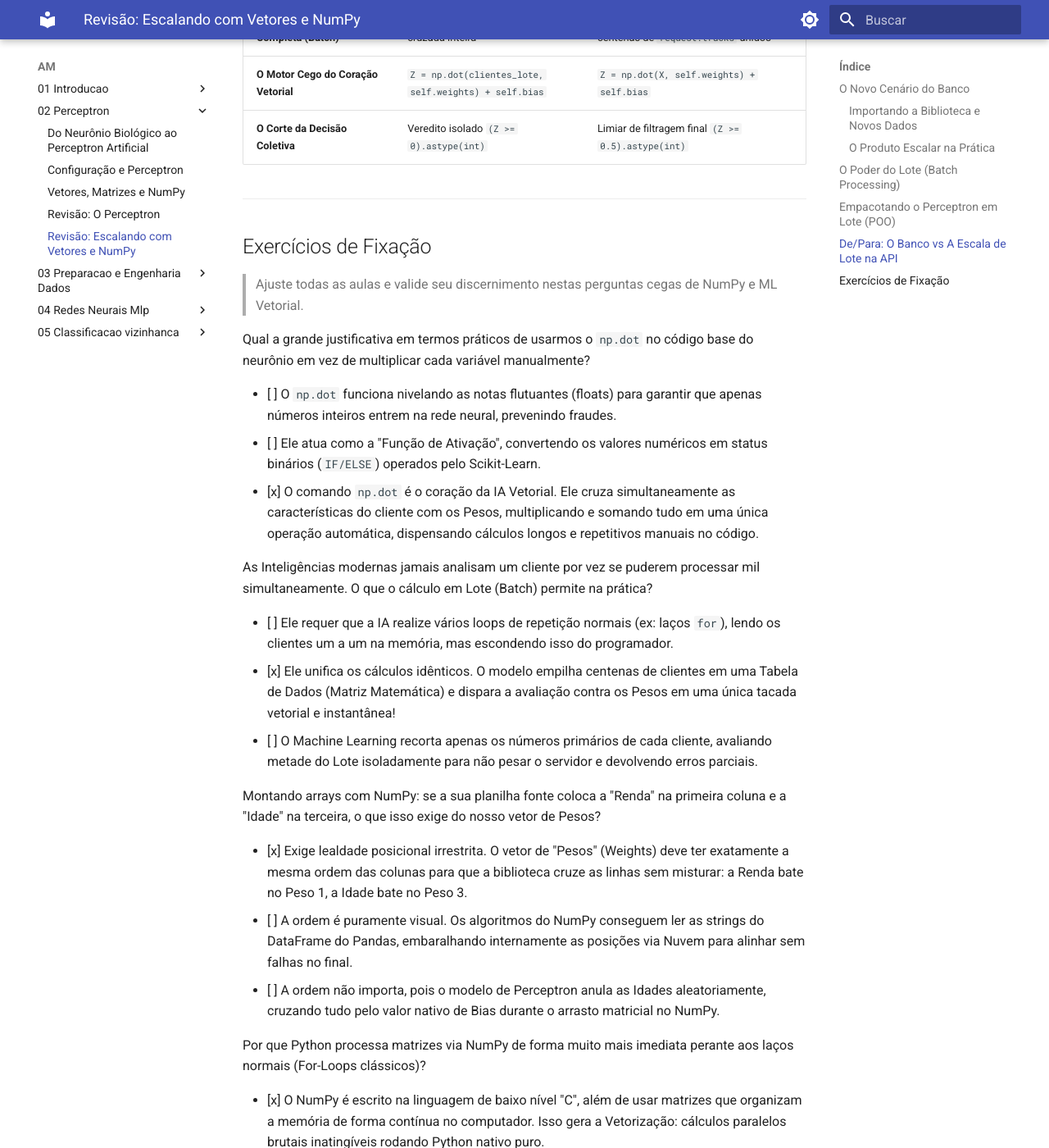
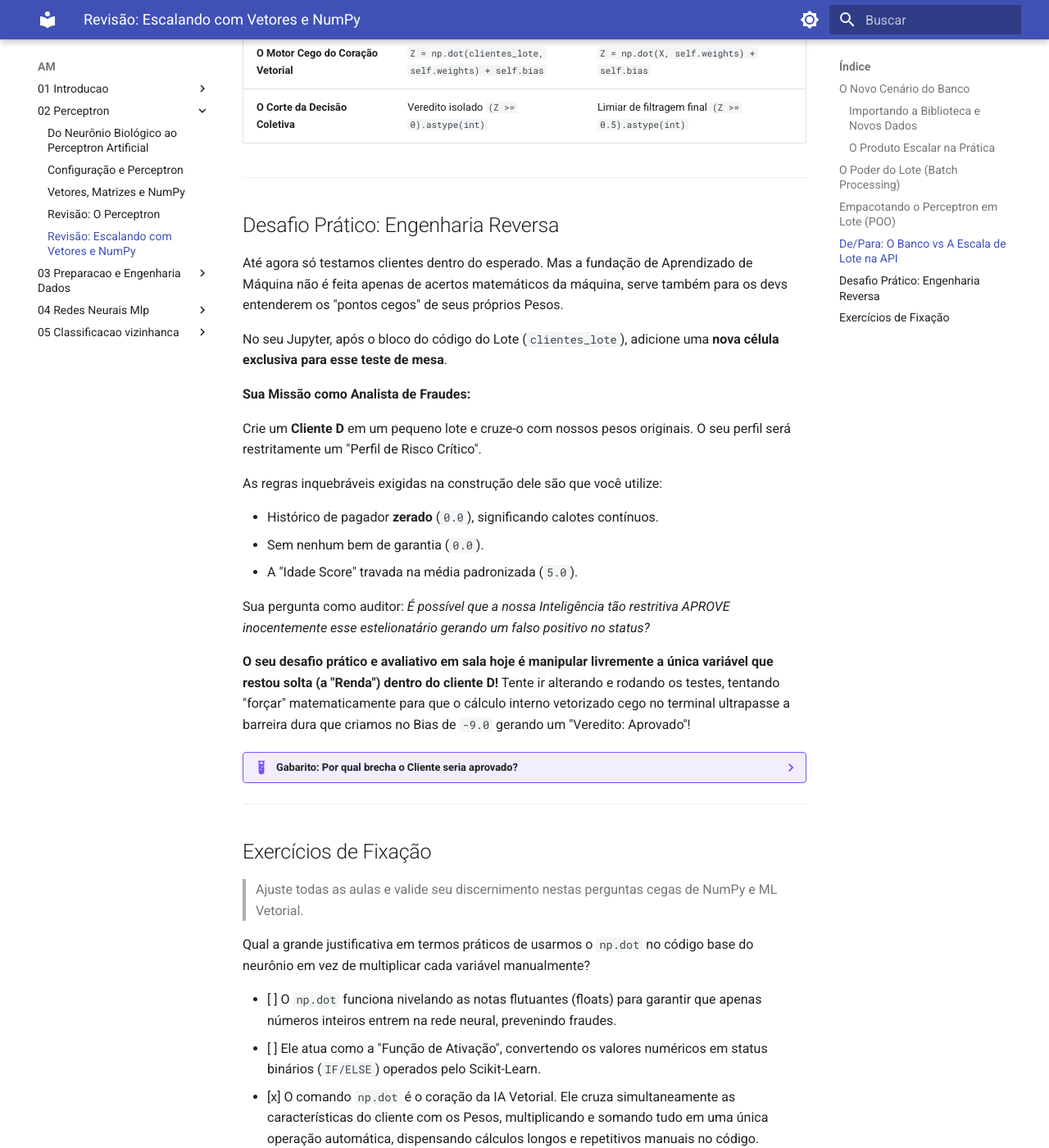
Before and after one commit to i-davies/Conteudo-Fatec-2026-1, an MkDocs documentation site: the page built from docs/AM/02_Perceptron/05_Revisao_NumPy.md, in a window 1280 px wide and 1400 px high, scrolled down 3703 px. Shown: the whole window at 82% size. Built offline with MkDocs 1.6.1 and Material for MkDocs 9.7.7, drawn with Linux system fonts in a browser that asks for light colours.

Commit message:
feat: Revisão Peceptron

```diff
--- a/docs/AM/02_Perceptron/05_Revisao_NumPy.md
+++ b/docs/AM/02_Perceptron/05_Revisao_NumPy.md
@@ -98,8 +98,6 @@ for i, decisao in enumerate(decisoes_lote):
 
 Em vez de fazer um laço de repetição (`for`) lento no qual preveria um cliente por vez, o NumPy processa a matriz inteira de forma simultânea. Ele aplica a mesma lógica para as múltiplas linhas usando uma única operação, e então devolve todas as decisões consolidadas, demonstrando de fato como IAs conseguem ser computacionalmente velozes ao lidar com grandes lotes (batches).
 
----
-
 ## Empacotando o Perceptron em Lote (POO)
 
 Assim como fizemos na aula passada sem bibliotecas, na vida real as empresas não deixam suas variáveis de NumPy soltas pelo código procedural. Elas sempre empacotam o neurônio numa **Classe** muito bem dividida.
@@ -152,6 +150,38 @@ Essa mesma lógica super flexível do Lote é exatamente a que usamos no código
 | **O Motor Cego do Coração Vetorial** | `Z = np.dot(clientes_lote, self.weights) + self.bias` | `Z = np.dot(X, self.weights) + self.bias` |
 | **O Corte da Decisão Coletiva** | Veredito isolado `(Z >= 0).astype(int)` | Limiar de filtragem final `(Z >= 0.5).astype(int)` |
 
+
+---
+
+## Desafio Prático: Engenharia Reversa
+
+Até agora só testamos clientes dentro do esperado. Mas a fundação de Aprendizado de Máquina não é feita apenas de acertos matemáticos da máquina, serve também para os devs entenderem os "pontos cegos" de seus próprios Pesos.
+
+No seu Jupyter, após o bloco do código do Lote (`clientes_lote`), adicione uma **nova célula exclusiva para esse teste de mesa**.
+
+**Sua Missão como Analista de Fraudes:**
+
+Crie um **Cliente D** em um pequeno lote e cruze-o com nossos pesos originais. O seu perfil será restritamente um "Perfil de Risco Crítico".
+
+As regras inquebráveis exigidas na construção dele são que você utilize:
+
+- Histórico de pagador **zerado** (`0.0`), significando calotes contínuos.
+- Sem nenhum bem de garantia (`0.0`).
+- A "Idade Score" travada na média padronizada (`5.0`).
+
+Sua pergunta como auditor: *É possível que a nossa Inteligência tão restritiva APROVE inocentemente esse estelionatário gerando um falso positivo no status?*
+
+**O seu desafio prático e avaliativo em sala hoje é manipular livremente a única variável que restou solta (a "Renda") dentro do cliente D!**
+Tente ir alterando e rodando os testes, tentando "forçar" matematicamente para que o cálculo interno vetorizado cego no terminal ultrapasse a barreira dura que criamos no Bias de `-9.0` gerando um "Veredito: Aprovado"!
+
+??? example "Gabarito: Por qual brecha o Cliente seria aprovado?"
+    Se você iterou valores de Renda na tentativa até quebrar as travas e passar, percebeu que precisou jogar a nota de Renda dele lá nas alturas (algo como nota financeira irreal de `29.0` ou mais, fora da realidade de uma nota usual 0 a 10).
+
+    **Qual principal lição de arquitetos percebida?**
+    Como zeramos o Histórico de Pagamentos e as Garantias, o Perceptron perdeu boa parte de suas somatórias brutas. Porém, a equação linear pura (Produto Escalar) é, antes de tudo, uma máquina aritmética cega. Se você superestima desproporcionalmente uma variável (Renda vezes seu peso fraco de `0.3`), essa alta astronômica única compensará artificialmente os zeros de Histórico e o Bias impiedoso, forçando o limiar estourar em `Z >= 0`!
+
+    A partir de agora, aprendemos um ensinamento que vai refletir nas próximas semanas: Nunca jogue métricas cruas, e sem limites de barreiras de formato ou normalização, diretamente no Modelo, caso contrário trapaceiros manipularão a Rede para obter avaliações favoráveis extremas!
+
 ---
 
 ## Exercícios de Fixação
```
